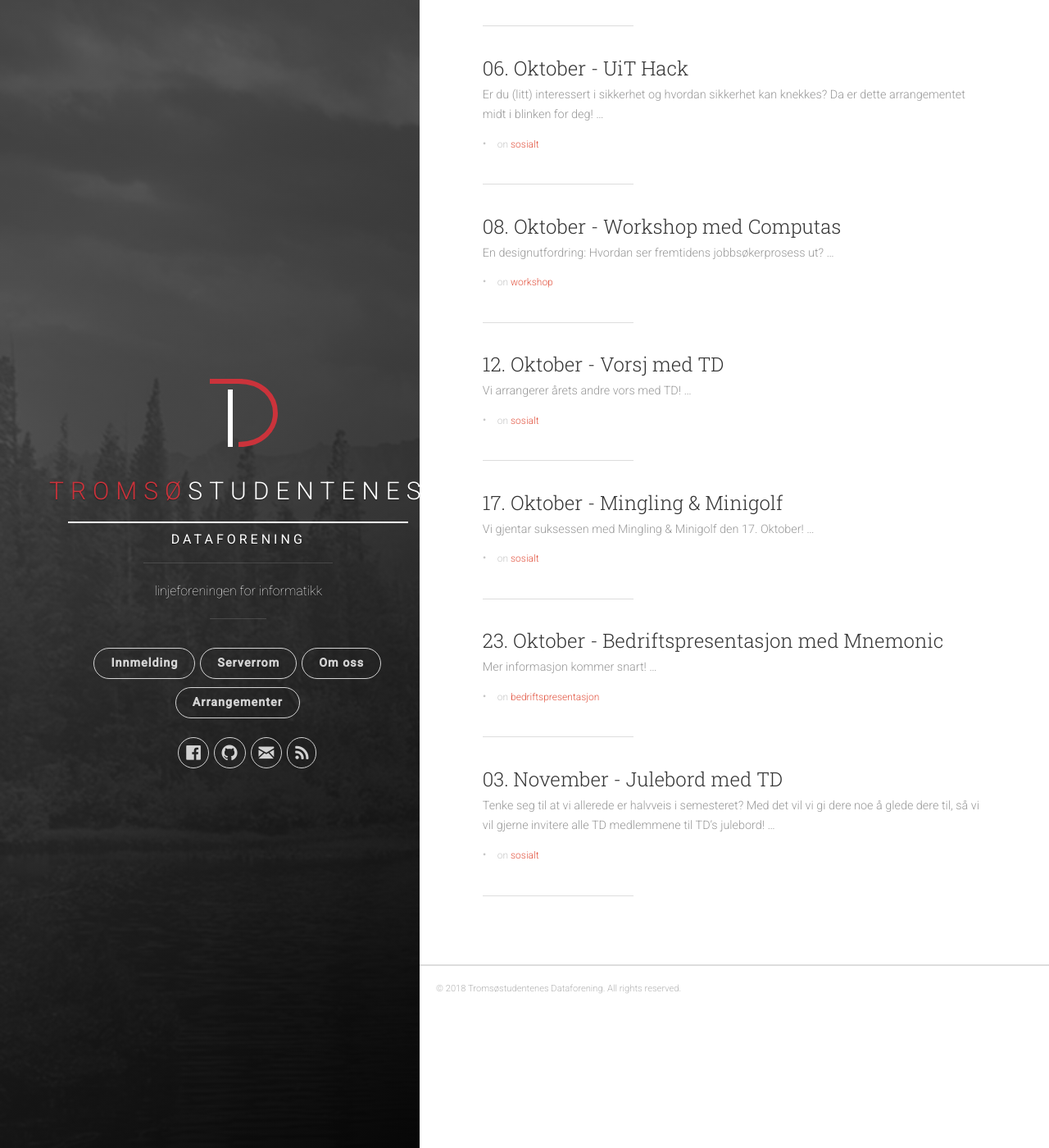
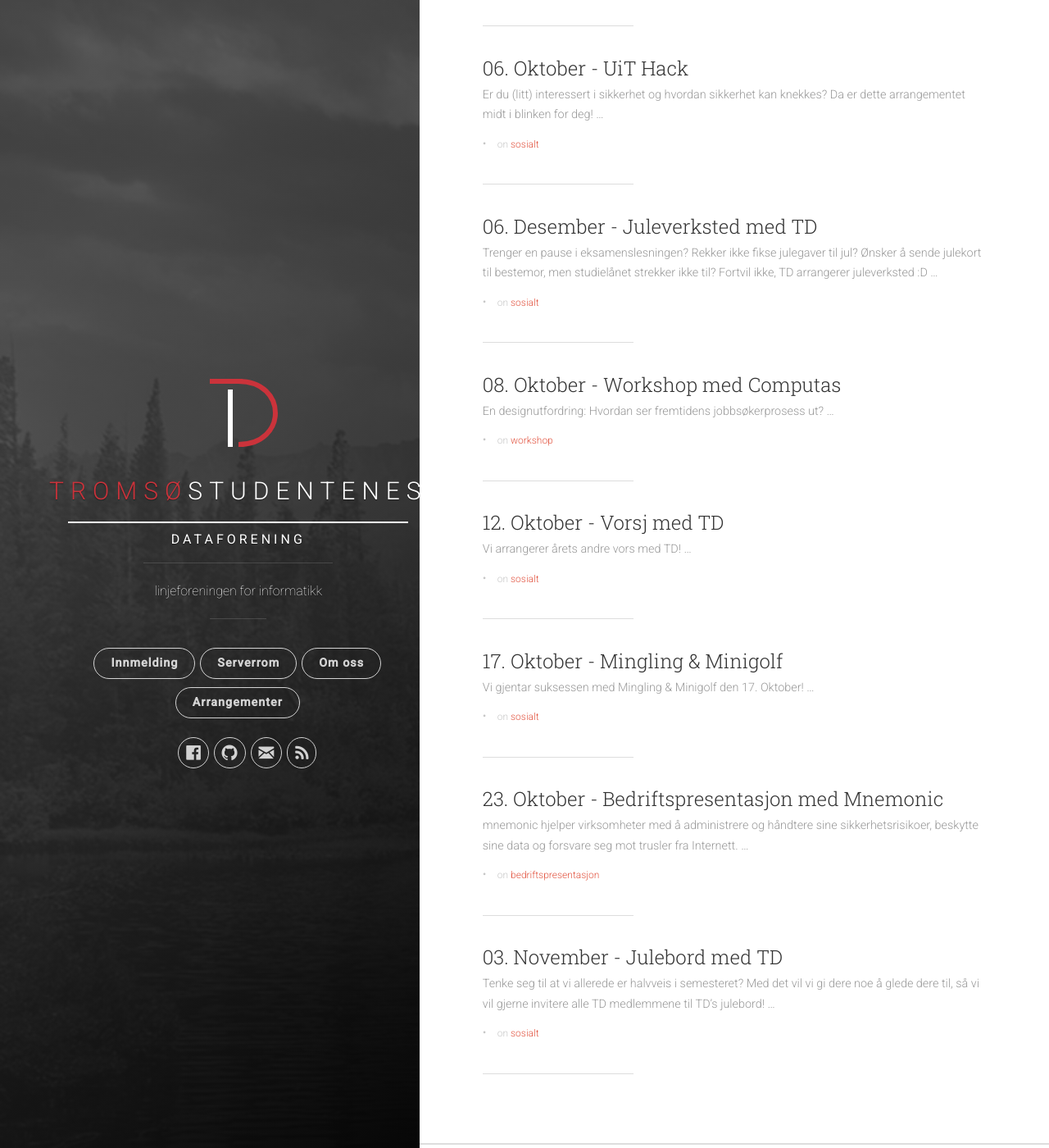
Before and after one commit to td-org-uit-no/TD-Nettside, a Jekyll site: the page built from arrangementer/index.html, in a window 1280 px wide and 1400 px high, scrolled down 586 px. Shown: the whole window at 82% size. Built offline with Jekyll 4.4.1, drawn with Linux system fonts in a browser that asks for light colours; the list of posts is cut into pages by our own code.

Commit message:
Oppdatere mnemonic, Legge til juleverksted

```diff
--- a/_posts/2018-09-01-bedriftspresentasjon-med-mnemonic.md
+++ b/_posts/2018-09-01-bedriftspresentasjon-med-mnemonic.md
@@ -4,10 +4,23 @@ date:   2018-09-02 13:37:00
 categories: [Bedriftspresentasjon]
 tags: [bedriftspresentasjon]
 ---
+mnemonic hjelper virksomheter med å administrere og håndtere sine sikkerhetsrisikoer, beskytte sine data og forsvare seg mot trusler fra Internett.
 
-Mer informasjon kommer snart!
+__TL;DR:__
+- **Hvem:** mnemonic
+- **Hva:** Bedriftspresentasjon med Case
+- **Når:** Tirsdag 23.oktober 16:00
+- **Mat:** Steakers
+- **Nettside:** [Mnemonic - Defining cybersecurity.](https://www.mnemonic.no/no/)
+
+Mnemonic kommer på besøk til Tromsø, Tirsdag 23. oktober.
+De vil kjøre en bedriftspresentasjon med caser, som er lærerik og svært populære.
+
+Alle ønskes velkommen til bedriftspresentasjonen. Etterpå vil de som har meldt seg på og fått tildelt plass være med ut for å spise på Steakers.
 
 
 Minner at vi også kan nåes på [td@list.uit.no](mailto:td@list.uit.no) hvis du lurer på noe.
 
+Vell møtt!
+
 [Lenke til arrangementet på facebook](https://www.facebook.com/events/505809643219422/)
--- /dev/null
+++ b/_posts/2018-10-01-Juleverksted-med-TD.md
@@ -0,0 +1,25 @@
+---
+title:  "06. Desember - Juleverksted med TD"
+date:   2018-09-06 13:37:00
+categories: [sosialt]
+tags: [sosialt]
+---
+
+Trenger en pause i eksamenslesningen? Rekker ikke fikse julegaver til jul? Ønsker å sende julekort til bestemor, men studielånet strekker ikke til? Fortvil ikke, TD arrangerer juleverksted :D
+
+__TL;DR:__
+- **Hva:** Juleverksted
+- **Når:** 6. Desember kl 14:00
+- **Hvor:** TBA (Antageligvis labben)
+- **Bekledning:** Din fineste julegenser!
+
+🎅🏼Ta på din fineste julegenser og kom og lag dorull-nisser, julekort eller julegaver, som du slipper å vise moren din i en terminal!🤶🏼
+
+Vi stiller med diverse glitter og pynt, gløgg og litt ekstra julestemning i "den mørskaste tida".
+
+Vi tar gjerne i mot andre gode forslag til ting vi kan lage!
+
+
+**OBS: BEGYNN Å SPAR DORULLER ALLEREDE NÅ.**
+
+[Lenke til arrangementet på facebook](https://www.facebook.com/events/742631359432649/)
```
